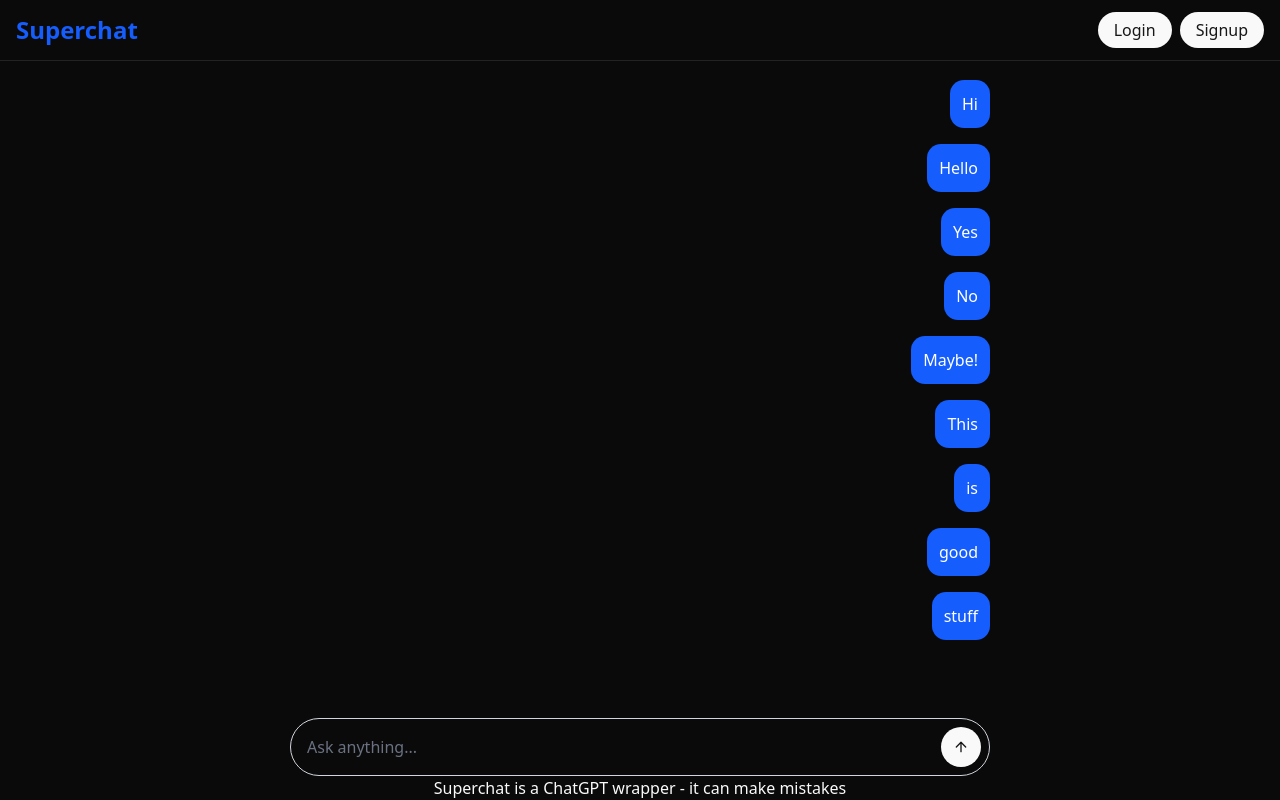
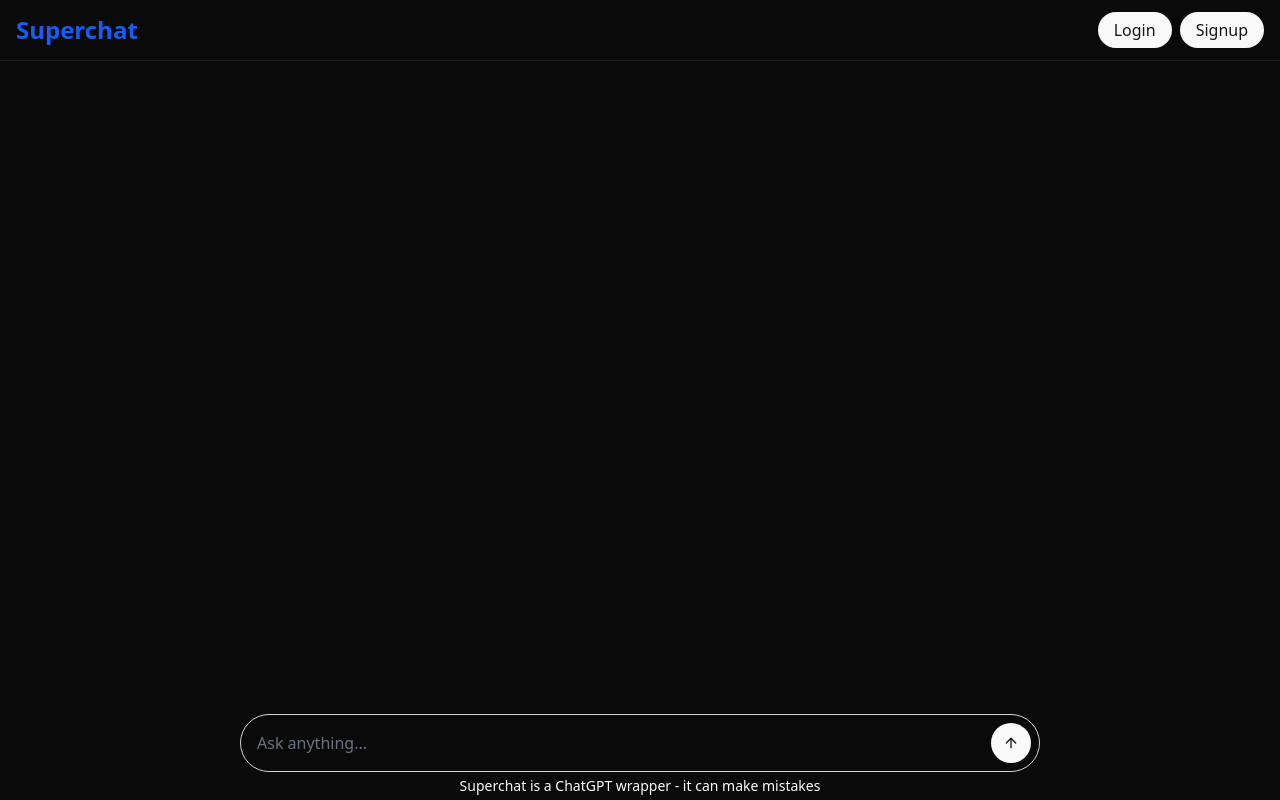
Before and after one commit to asceznyk/superchat, a React (Vite) app in the folder frontend/: page / in a window 1280 px wide. Built offline with nearby package versions, Linux system fonts and the light colour scheme.

Commit message:
state management done.. lets go!

```diff
--- a/frontend/package.json
+++ b/frontend/package.json
@@ -25,7 +25,8 @@
     "react-dom": "^19.1.1",
     "react-router-dom": "^7.9.5",
     "tailwind-merge": "^3.3.1",
-    "tailwindcss": "^4.1.14"
+    "tailwindcss": "^4.1.14",
+    "zustand": "^5.0.8"
   },
   "devDependencies": {
     "@eslint/js": "^9.36.0",
--- a/frontend/src/app.css
+++ b/frontend/src/app.css
@@ -1,6 +1,15 @@
 #root {
   max-width: 100vw;
 }
+
+::-webkit-scrollbar {
+  display: none;
+}
+
+* {
+  scrollbar-width: none;
+}
+
 
 button:focus {
   outline: none !important;
@@ -17,12 +26,3 @@
 .chat-input {
   min-width: 70%;
 }
-
-.hide-scrollbar::-webkit-scrollbar {
-  display: none;
-}
-
-.hide-scrollbar {
-  -ms-overflow-style: none;
-  scrollbar-width: none;
-}
--- a/frontend/src/components/chat-layout.tsx
+++ b/frontend/src/components/chat-layout.tsx
@@ -1,6 +1,7 @@
 import { useState, useRef, useEffect } from "react";
 import { ArrowUp } from "lucide-react";
 import { Button } from "@/components/ui/button";
+import { useChatStore } from "@/store/chat-store";
 
 interface TypographyH3LinkProps {
   text: string;
@@ -47,7 +48,7 @@
 export function ChatWindow(
   {headerHeight, footerHeight}: ChatWindowProps
 ) {
-  const messages = ['Hi', 'Hello', 'Yes', 'No', 'Maybe!', 'This', 'is', 'good', 'stuff'];
+  const messageHistory = useChatStore((s) => s.messageHistory);
   return (
     <div
       className="flex-1 overflow-y-auto px-4"
@@ -56,13 +57,13 @@
         marginBottom: footerHeight + 20
       }}
     >
-      <div className="max-w-[700px] mx-auto">
-      {messages.map((m, i) => (
+      <div className="max-w-[800px] mx-auto">
+      {messageHistory.map((m) => (
         <div
-          key={i}
+          key={m.id}
           className="max-w-min bg-blue-600 text-white p-3 rounded-xl ml-auto mb-4"
         >
-          {m}
+          {m.msg_body}
         </div>
       ))}
       </div>
@@ -76,7 +77,8 @@
 }
 
 function PromptArea({ placeholder, onHeightChange }: PromptAreaProps) {
-  const [inputValue, setInputValue] = useState("");
+  const userInput = useChatStore((s) => s.userInput);
+  const setUserInput = useChatStore((s) => s.setUserInput);
   const textareaRef = useRef<HTMLTextAreaElement>(null);
   useEffect(() => {
     const el = textareaRef.current;
@@ -85,16 +87,17 @@
       el.style.height = `${el.scrollHeight}px`;
       onHeightChange?.(el.scrollHeight);
     }
-  }, [inputValue]);
+  }, [userInput]);
   const handleInput = (event: React.ChangeEvent<HTMLTextAreaElement>) => {
-    setInputValue(event.target.value);
+    const val = event.target.value;
+    setUserInput(val);
   };
   const classSpan = `
     absolute top-2 text-gray-500 pointer-events-none select-none
   `;
   return (
     <div className="relative flex-grow min-h-10 px-2 py-2">
-      {inputValue.length === 0 && (
+      {userInput.length === 0 && (
         <span
           className={classSpan}
           data-placeholder={placeholder}
@@ -104,7 +107,7 @@
       )}
       <textarea
         ref={textareaRef}
-        value={inputValue}
+        value={userInput}
         onChange={handleInput}
         className="
           block w-full resize-none
@@ -112,7 +115,6 @@
           text-base text-foreground
           placeholder-transparent
           max-h-[200px] overflow-y-auto
-          hide-scrollbar
         "
         rows={1}
         tabIndex={0}
@@ -122,10 +124,25 @@
 }
 
 function SendButton() {
+  const addMessage = useChatStore((s) => s.addMessage);
+  const setUserInput = useChatStore((s) => s.setUserInput);
+  const userInput = useChatStore((s) => s.userInput);
+  const handleSend = () => {
+    console.log("userInput - before: ", userInput);
+    if (!userInput.trim()) return;
+    addMessage({
+      id: "some-random-id",
+      role: "user",
+      msg_body: userInput,
+    });
+    setUserInput("");
+    console.log("userInput - after: ", userInput);
+  };
   return (
     <div className="flex items-end">
       <Button
         className="rounded-full cursor-pointer h-10 w-10 p-0 ml-2"
+        onClick={handleSend}
       >
         <ArrowUp />
       </Button>
@@ -142,7 +159,7 @@
   const footerRef = useRef<HTMLDivElement>(null);
   const classTextarea = `
     flex justify-between items-end border border-solid border-gray-300
-    w-full max-w-[700px] mx-auto gap-2
+    w-full max-w-[800px] mx-auto gap-2
     py-2 px-2
   `;
   useEffect(() => {
@@ -159,7 +176,7 @@
       ref={footerRef}
       className="flex fixed bottom-0 bg-background flex-col w-full px-4"
     >
-      <div className="flex">
+      <div className="flex mb-[4px]">
         <div
           className={
             `${classTextarea} ${inputHeight > 40 ? "rounded-md" : "rounded-full"}`
@@ -172,8 +189,8 @@
           <SendButton />
         </div>
       </div>
-      <div className="flex justify-center">
-        <span className="text-sm sm:text-base">
+      <div className="flex justify-center mb-[4px]">
+        <span className="text-sm">
           Superchat is a ChatGPT wrapper - it can make mistakes
         </span>
       </div>
--- /dev/null
+++ b/frontend/src/store/chat-store.ts
@@ -0,0 +1,26 @@
+import { create } from "zustand";
+
+interface ChatMessage {
+  id: string;
+  role: "user" | "assistant";
+  msg_body: string;
+}
+
+interface ChatState {
+  userInput: string;
+  messageHistory: ChatMessage[];
+  setUserInput: (text: string) => void;
+  addMessage: (msg: ChatMessage) => void;
+  clearInput: () => void;
+}
+
+export const useChatStore = create<ChatState>((set) => ({
+  userInput: "",
+  messageHistory: [],
+  setUserInput: (text) => set({ userInput: text }),
+  addMessage: (msg) =>
+    set((state) => ({
+      messageHistory: [...state.messageHistory, msg],
+    })),
+  clearInput: () => set({ userInput: "" }),
+}));
```
Also changed, not shown: 1 other file (tests, documents, lock files or other folders).
